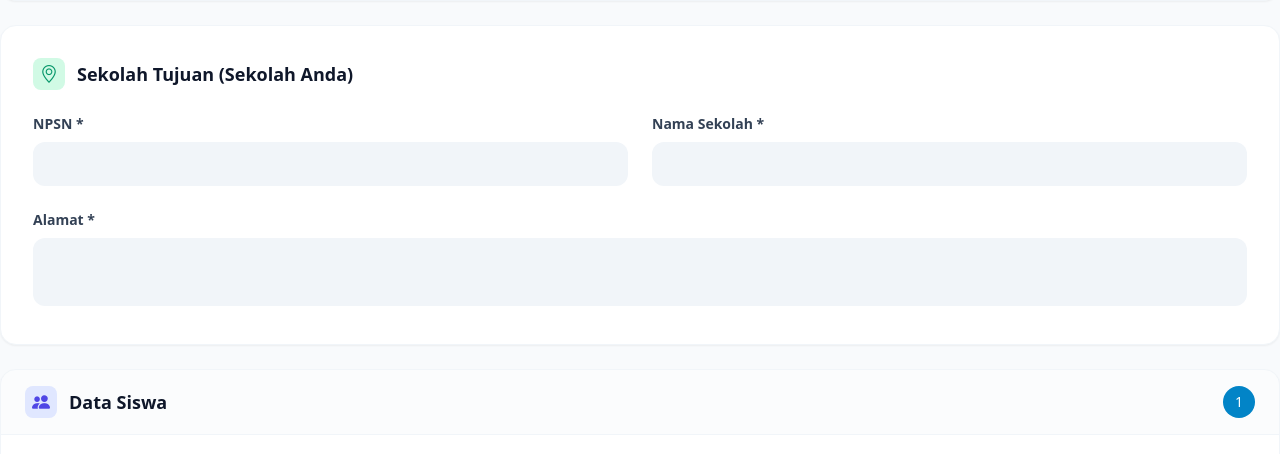
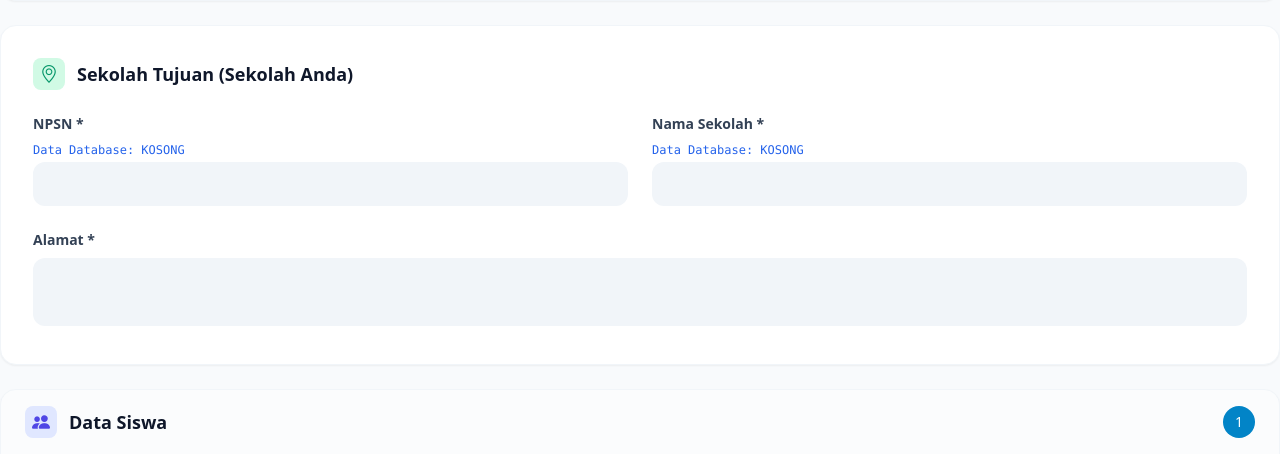
Before and after one commit to ruhy4t/simak, a Laravel app: template resources/views/mutasi/masuk/create.blade.php in a window 1280 px wide. Shown: the part 437-891 px from the top of the page. Run offline with Laravel 12, Linux system fonts and the light colour scheme; the template is opened without the code that fills it, so the values that code supplies are empty; style sheets or scripts are compiled from the project's sources; some libraries are stand-ins or nearby versions.

Commit message:
debug: add plain text verification and js logger for npsn field

```diff
--- a/resources/views/mutasi/masuk/create.blade.php
+++ b/resources/views/mutasi/masuk/create.blade.php
@@ -139,12 +139,33 @@
                         <!-- FIX: Use direct variables instead of old() to prevent session pollution from clearing readonly fields -->
                         <div>
                             <label class="block text-sm font-semibold text-slate-700 mb-2">NPSN *</label>
-                            <input type="text" name="npsn_sekolah_tujuan"
+
+                            {{-- DEBUG VERIFICATION: Plain text render --}}
+                            <div class="text-xs text-blue-600 mb-1 font-mono">
+                                Data Database: {{ $npsnSekolahTujuan ?? 'KOSONG' }}
+                            </div>
+
+                            <input type="text" name="npsn_sekolah_tujuan" id="readonly_npsn"
                                 value="{{ $npsnSekolahTujuan }}" readonly
                                 class="w-full px-4 py-2.5 bg-slate-100 border-0 rounded-xl text-slate-500 cursor-not-allowed font-mono">
+
+                            <script>
+                                // LOG INPUT VALUE ON LOAD
+                                document.addEventListener('DOMContentLoaded', function() {
+                                    const input = document.getElementById('readonly_npsn');
+                                    console.log('Readonly NPSN Value:', input ? input.value : 'INPUT NOT FOUND');
+                                    if(input && !input.value) {
+                                        console.warn('Readonly NPSN is empty! Attempting to force value from JS...');
+                                        input.value = '{{ $npsnSekolahTujuan }}';
+                                    }
+                                });
+                            </script>
                         </div>
                         <div>
                             <label class="block text-sm font-semibold text-slate-700 mb-2">Nama Sekolah *</label>
+                             <div class="text-xs text-blue-600 mb-1 font-mono">
+                                Data Database: {{ $namaSekolahTujuan ?? 'KOSONG' }}
+                            </div>
                             <input type="text" name="nama_sekolah_tujuan"
                                 value="{{ $namaSekolahTujuan }}" readonly
                                 class="w-full px-4 py-2.5 bg-slate-100 border-0 rounded-xl text-slate-500 cursor-not-allowed">
```
